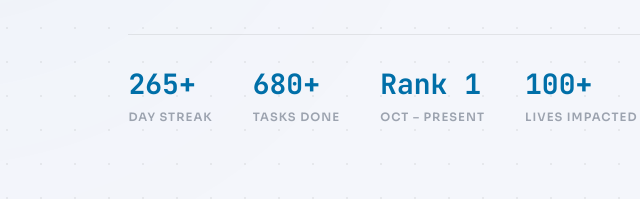
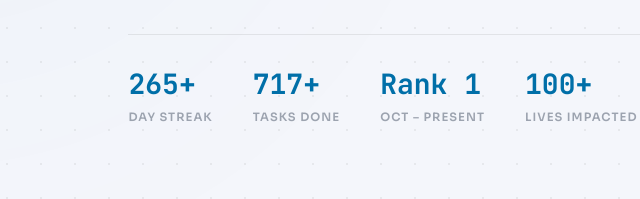
Before and after one commit to PiyushN17/portfolio-website, a plain HTML site: page index.html in a window 1280 px wide. Shown: the part 601-800 px from the top of the page, 180-820 px from the left. Drawn offline with nearby package versions, Linux system fonts and the light colour scheme.

Commit message:
Update index.html

```diff
--- a/index.html
+++ b/index.html
@@ -79,7 +79,7 @@
 
       <div class="hero-stats">
         <div><span class="stat-val">265+</span><span class="stat-lbl">Day streak</span></div>
-        <div><span class="stat-val">680+</span><span class="stat-lbl">Tasks done</span></div>
+        <div><span class="stat-val">717+</span><span class="stat-lbl">Tasks done</span></div>
         <div><span class="stat-val">Rank 1</span><span class="stat-lbl">Oct – Present</span></div>
         <div><span class="stat-val">100+</span><span class="stat-lbl">Lives impacted</span></div>
       </div>
```
